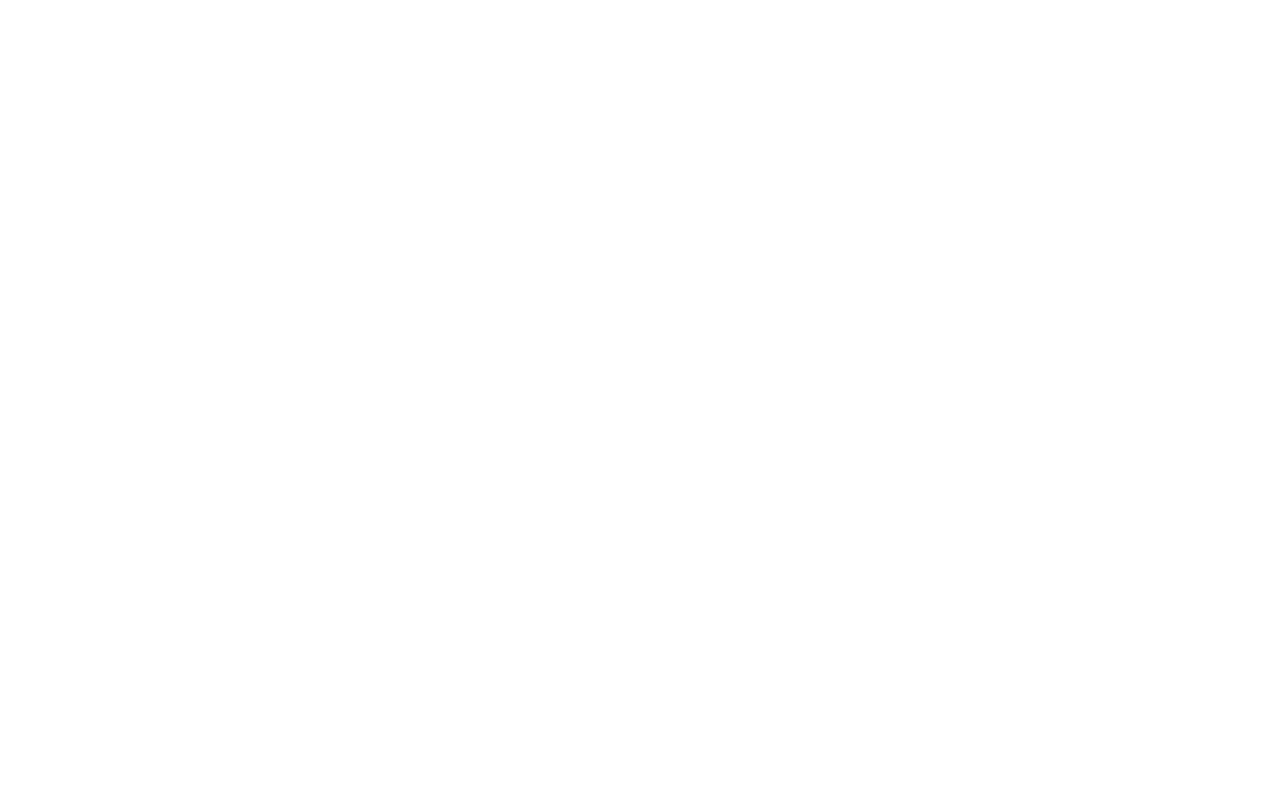
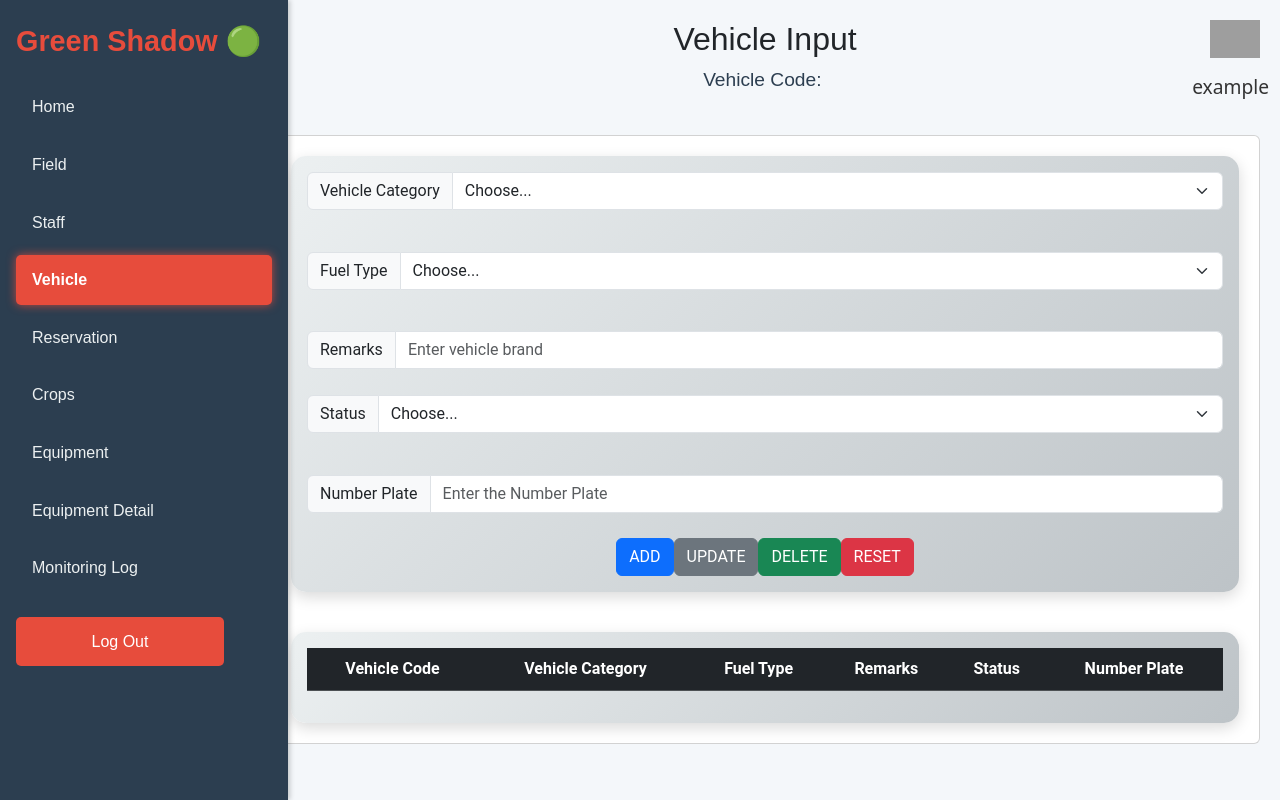
Before and after one commit to Shalomhosheya/React-GreenShadow, a React (Vite) app: page /VehiclePage in a window 1280 px wide. Before the commit this address had no page. Built offline with nearby package versions, Linux system fonts and the light colour scheme; grey boxes are pictures that could not be loaded.

Commit message:
initial commit

```diff
--- a/src/App.jsx
+++ b/src/App.jsx
@@ -4,6 +4,7 @@
 import Dashboard from './Pages/DashBoard';
 import FieldPage from './Pages/FieldPage';
 import StaffPage from './Pages/StaffPage';
+import VehiclePage from './Pages/VehiclePage';
 
 function App() {
   return (
@@ -12,9 +13,10 @@
           {/* Route for LoginSignupPage */}
           <Route path="/" element={<LoginPage />} />
 
-          <Route path="/dashboard" element={<Dashboard />} />
+          <Route path="/Dashboard" element={<Dashboard />} />
           <Route path="/FieldPage" element={<FieldPage />} />
           <Route path="/StaffPage" element={<StaffPage />} />
+          <Route path="/VehiclePage" element={<VehiclePage />} />
         </Routes>
 
     </Router>
--- a/src/Component/Sidebar.tsx
+++ b/src/Component/Sidebar.tsx
@@ -15,7 +15,7 @@
         <NavLink to="/StaffPage" className={({ isActive }) => (isActive ? 'active' : '')}>
           Staff
         </NavLink>
-        <NavLink to="/vehicle" className={({ isActive }) => (isActive ? 'active' : '')}>
+        <NavLink to="/VehiclePage" className={({ isActive }) => (isActive ? 'active' : '')}>
           Vehicle
         </NavLink>
         <NavLink to="/reservation" className={({ isActive }) => (isActive ? 'active' : '')}>
--- /dev/null
+++ b/src/Pages/VehiclePage.tsx
@@ -0,0 +1,143 @@
+import React from "react";
+import AccountDetails from "../Component/AccountDetail";
+import Sidebar from "../Component/Sidebar";
+
+function VehiclePage() {
+  return (
+    <body>
+      {/* Account Details Section */}
+      <AccountDetails />
+      <div className="dashboard-container">
+        <Sidebar/>
+      {/* Main Content */}
+      <main className="content">
+        <div className="card-body anim1">
+          <h2 className="text-center">Vehicle Input</h2>
+          <p>
+            Vehicle Code: <label id="lbl3"></label>
+          </p>
+        </div>
+
+        <br />
+
+        {/* Vehicle Input Form */}
+        <div className="card anim1">
+          <div className="card-body mainContent">
+            <div className="input-group mb-3">
+              <label className="input-group-text" htmlFor="disabledSelect1">
+                Vehicle Category
+              </label>
+              <select className="form-select" id="disabledSelect1">
+                <option value="" disabled selected>
+                  Choose...
+                </option>
+                {/* Add dynamic vehicle category options */}
+              </select>
+            </div>
+
+            <br />
+
+            <div className="input-group mb-3">
+              <label className="input-group-text" htmlFor="disabledSelect2">
+                Fuel Type
+              </label>
+              <select className="form-select" id="disabledSelect2">
+                <option value="" disabled selected>
+                  Choose...
+                </option>
+                {/* Add dynamic fuel type options */}
+              </select>
+            </div>
+
+            <br />
+
+            <div className="input-group flex-nowrap">
+              <span className="input-group-text" id="addon-wrapping5">
+                Remarks
+              </span>
+              <input
+                id="remarksV"
+                type="text"
+                className="form-control"
+                placeholder="Enter vehicle brand"
+                aria-label="remarks"
+                aria-describedby="addon-wrapping5"
+              />
+            </div>
+
+            <br />
+
+            <div className="input-group mb-3">
+              <label className="input-group-text" htmlFor="disabledSelect4">
+                Status
+              </label>
+              <select className="form-select" id="disabledSelect4">
+                <option value="" disabled selected>
+                  Choose...
+                </option>
+                {/* Add dynamic status options */}
+              </select>
+            </div>
+
+            <br />
+
+            <div className="input-group flex-nowrap">
+              <span className="input-group-text" id="addon-wrapping4">
+                Number Plate
+              </span>
+              <input
+                id="numberPlateV"
+                type="text"
+                className="form-control"
+                placeholder="Enter the Number Plate"
+                aria-label="number-plate"
+                aria-describedby="addon-wrapping4"
+              />
+            </div>
+
+            <br />
+
+            {/* Action Buttons */}
+            <div>
+              <button type="button" className="btn btn-primary" id="addBtnV">
+                ADD
+              </button>
+              <button type="button" className="btn btn-secondary" id="updateBtnV">
+                UPDATE
+              </button>
+              <button type="button" className="btn btn-success" id="deleteBtnVvv">
+                DELETE
+              </button>
+              <button type="button" className="btn btn-danger" id="resetBtnV">
+                RESET
+              </button>
+            </div>
+          </div>
+
+          {/* Vehicle Table */}
+          <div className="card-body mainContent">
+            <table className="table table-dark" id="vehicleTable">
+              <thead>
+                <tr>
+                  <th scope="col">Vehicle Code</th>
+                  <th scope="col">Vehicle Category</th>
+                  <th scope="col">Fuel Type</th>
+                  <th scope="col">Remarks</th>
+                  <th scope="col">Status</th>
+                  <th scope="col">Number Plate</th>
+                </tr>
+              </thead>
+              <tbody>
+                {/* Table rows will be dynamically populated */}
+              </tbody>
+            </table>
+          </div>
+        </div>
+      </main>
+    </div>
+    </body>
+
+  );
+}
+
+export default VehiclePage;
```
